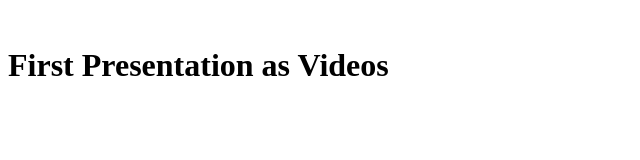
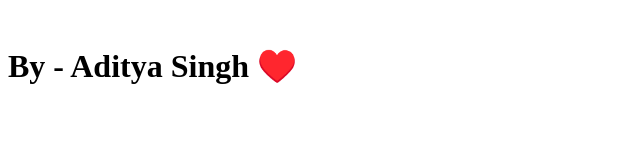
Before and after one commit to acetre99/starting, a plain HTML site: page index.html in a window 1280 px wide. Shown: the top 160 px of the page, without its empty margins (0-640 px from the left). Drawn offline with Linux system fonts and the light colour scheme.

Commit message:
Update index.html

```diff
--- a/index.html
+++ b/index.html
@@ -28,7 +28,7 @@
 <body>
 
 
-  <h1>First Presentation as Videos </h1>
+  <h1>By - Aditya Singh ♥️ </h1>
 
 
   <div class="video-container">
```
